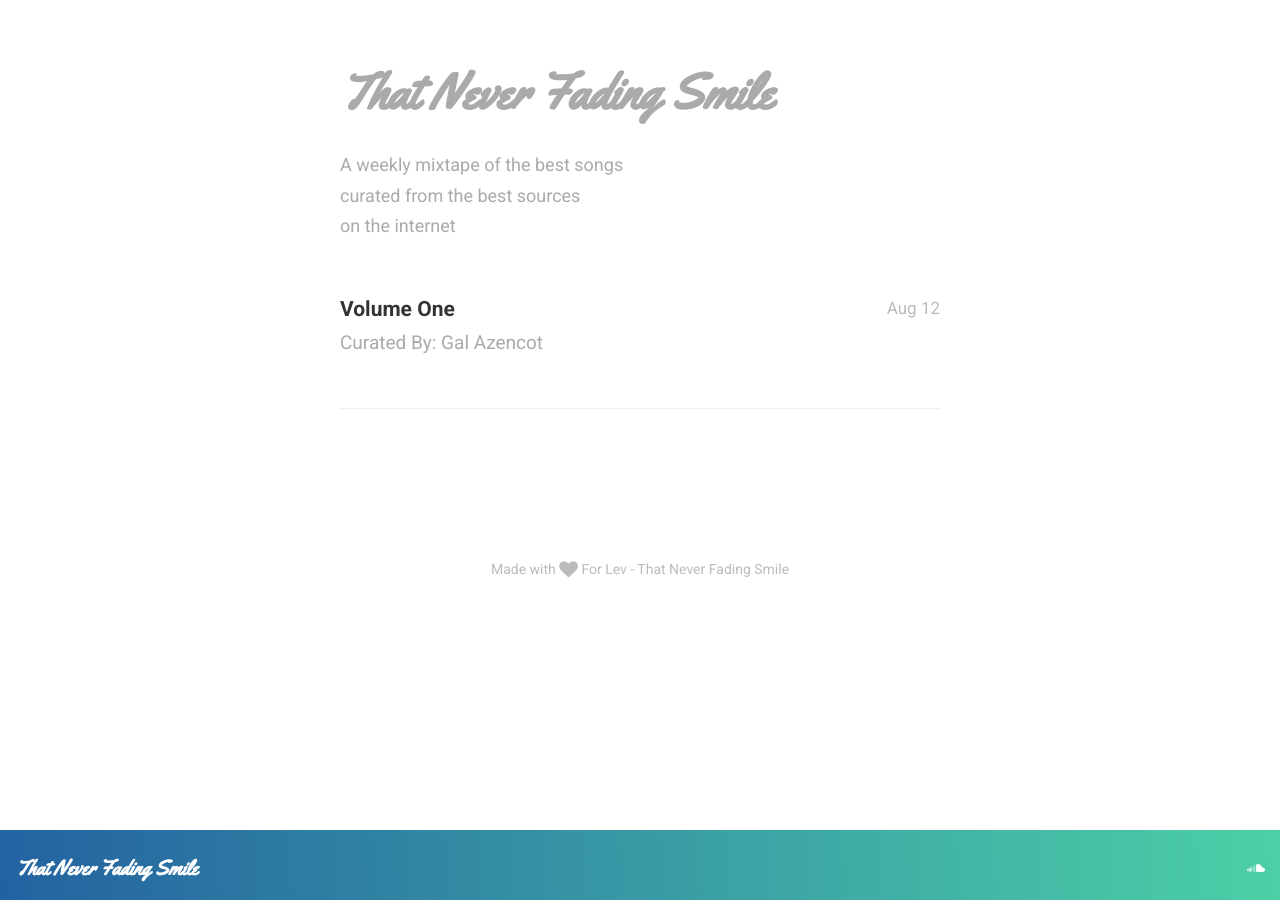
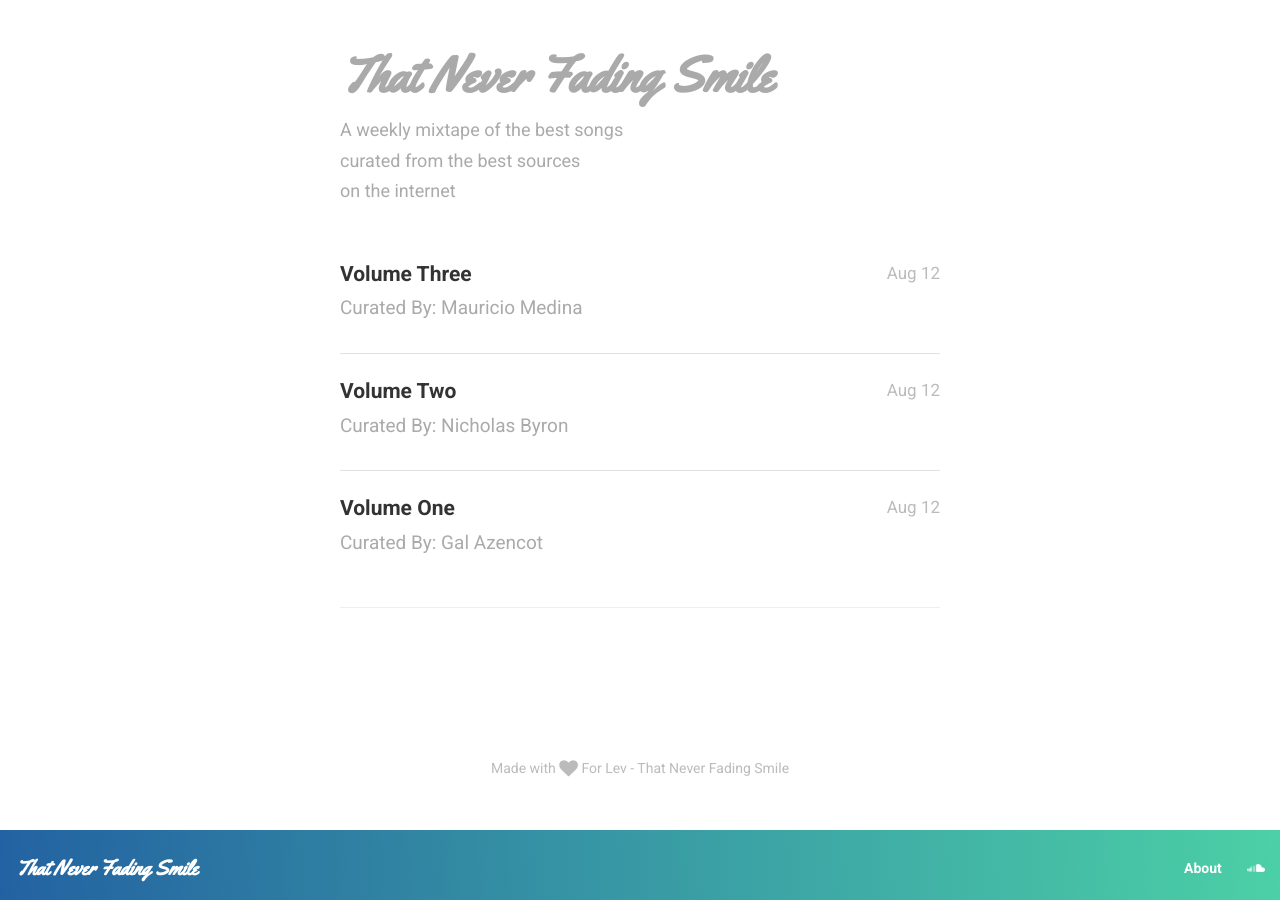
Before and after one commit to balzohrd/flapjack, a Jekyll site: the page built from index.html, in a window 1280 px wide. Built offline with Jekyll 4.4.1, drawn with Linux system fonts in a browser that asks for light colours; nearby versions of some CDN libraries; the list of posts is cut into pages by our own code; comment, search, counter and statistics services are not loaded.

```diff
--- a/_config.yml
+++ b/_config.yml
@@ -3,7 +3,7 @@ title: "That Never Fading Smile"
 email: gal@dng.io
 description: > # this means to ignore newlines until "baseurl:"
   For Lev - That Never Fading Smile
-baseurl: "/flapjack" # the subpath of your site, e.g. /blog/
+baseurl: "" # the subpath of your site, e.g. /blog/
 url: "http://balzohrd.github.io" # the base hostname & protocol for your site
 twitter_username:
 github_username:
@@ -15,7 +15,7 @@ highlighter: pygments
 
 # Pagination
 paginate: 10
-paginate_path: "blog/page/:num/"
+paginate_path: "/page:num/"
 
 # Minification
 sass:
--- a/_includes/head.html
+++ b/_includes/head.html
@@ -5,9 +5,10 @@
 
   <title>{% if page.title %}{{ page.title }} - {{ site.title }}{% else %}{{ site.title }}{% endif %}</title>
   <meta name="description" content="{% if page.excerpt %}{{ page.excerpt | strip_html | strip_newlines | truncate: 160 }}{% else %}{{ site.description }}{% endif %}">
-
+  <!-- "We're just some stranded souls tryna find home" - Levon Thomas-->
   <link rel="stylesheet" href="{{ "/css/main.css" | prepend: site.baseurl }}">
   <link rel="canonical" href="{{ page.url | replace:'index.html','' | prepend: site.baseurl | prepend: site.url }}">
   <link rel="alternate" type="application/atom+xml" title="{{ site.title }}" href="{{ "/feed.xml" | prepend: site.baseurl | prepend: site.url }}" />
   <link rel="stylesheet" href="https://maxcdn.bootstrapcdn.com/font-awesome/4.4.0/css/font-awesome.min.css">
+  <link rel="shortcut icon" type="image/x-icon" href="assets/images//favicon.png">
 </head>
--- /dev/null
+++ b/_posts/2015-08-12-volume-three.markdown
@@ -0,0 +1,10 @@
+---
+layout: post
+title:  "Volume Three"
+date:   2015-08-12 12:49:27
+author: Mauricio Medina
+description: "Curated By: Mauricio Medina"
+categories: Volume Three
+excerpt: "Volume three curated by Mauricio Medina That Never Fading Smile, Want to hear more great music check back in every wednesday"
+---
+<iframe width="100%" height="450" scrolling="no" frameborder="no" src="https://w.soundcloud.com/player/?url=https%3A//api.soundcloud.com/playlists/134355250&amp;auto_play=false&amp;hide_related=false&amp;show_comments=true&amp;show_user=true&amp;show_reposts=false&amp;visual=true"></iframe>
--- /dev/null
+++ b/_posts/2015-08-12-volume-two.markdown
@@ -0,0 +1,10 @@
+---
+layout: post
+title:  "Volume Two"
+date:   2015-08-12 12:49:24
+author: Nicholas Byron
+description: "Curated By: Nicholas Byron"
+categories: Volume Two
+excerpt: "Volume two curated by Nicholas Byron That Never Fading Smile, Want to hear more great music check back in every wednesday"
+---
+<iframe width="100%" height="450" scrolling="no" frameborder="no" src="https://w.soundcloud.com/player/?url=https%3A//api.soundcloud.com/playlists/134253428%3Fsecret_token%3Ds-5K5Lp&amp;auto_play=false&amp;hide_related=true&amp;show_comments=false&amp;show_user=true&amp;show_reposts=false&amp;visual=true"></iframe>
--- a/_sass/_layout.scss
+++ b/_sass/_layout.scss
@@ -8,7 +8,11 @@
 }
 .header-tittle {
     font-size: 50px;
-    font-family: $yellowtail
+    font-family: $yellowtail;
+    line-height: 1em;
+}
+.h-tittle {
+    font-family: $yellowtail;
 }
 .header-intro a, .header-intro a:visited {
     color: #aaa;
@@ -76,6 +80,19 @@
     border-radius: 80%;
     overflow: hidden;
     display: block;
+}
+
+.c-image{
+  display: block;
+    width: 100%;
+    max-width: 7em;
+    float: left;
+    margin: 0 1.2em 0 0;
+    border-radius: 100%;
+    overflow: hidden;
+    line-height: 0;
+    -webkit-shape-outside: circle(50%);
+    shape-outside: circle(50%);
 }
 
 .site-header {
@@ -340,7 +357,7 @@ Post List
     font-weight: bold;
     border-radius: 4px;
     padding: 7px 18px 6px;
-    box-shadow: 0 0 0 1px hsla(5, 84%, 64%, 1);
+    box-shadow: 0 0 0 1px hsla(210, 73%, 35%,1);
 }
 
 span.arrow {
```
Also changed, not shown: about.md (added, +16 -0 lines), _data/authors.yml (added), assets/images/favicon.png (added), assets/images/lev.jpg (deleted), assets/images/levsitepic-1.jpg (added), assets/images/levsitepic.jpg (added), 4 other files.
